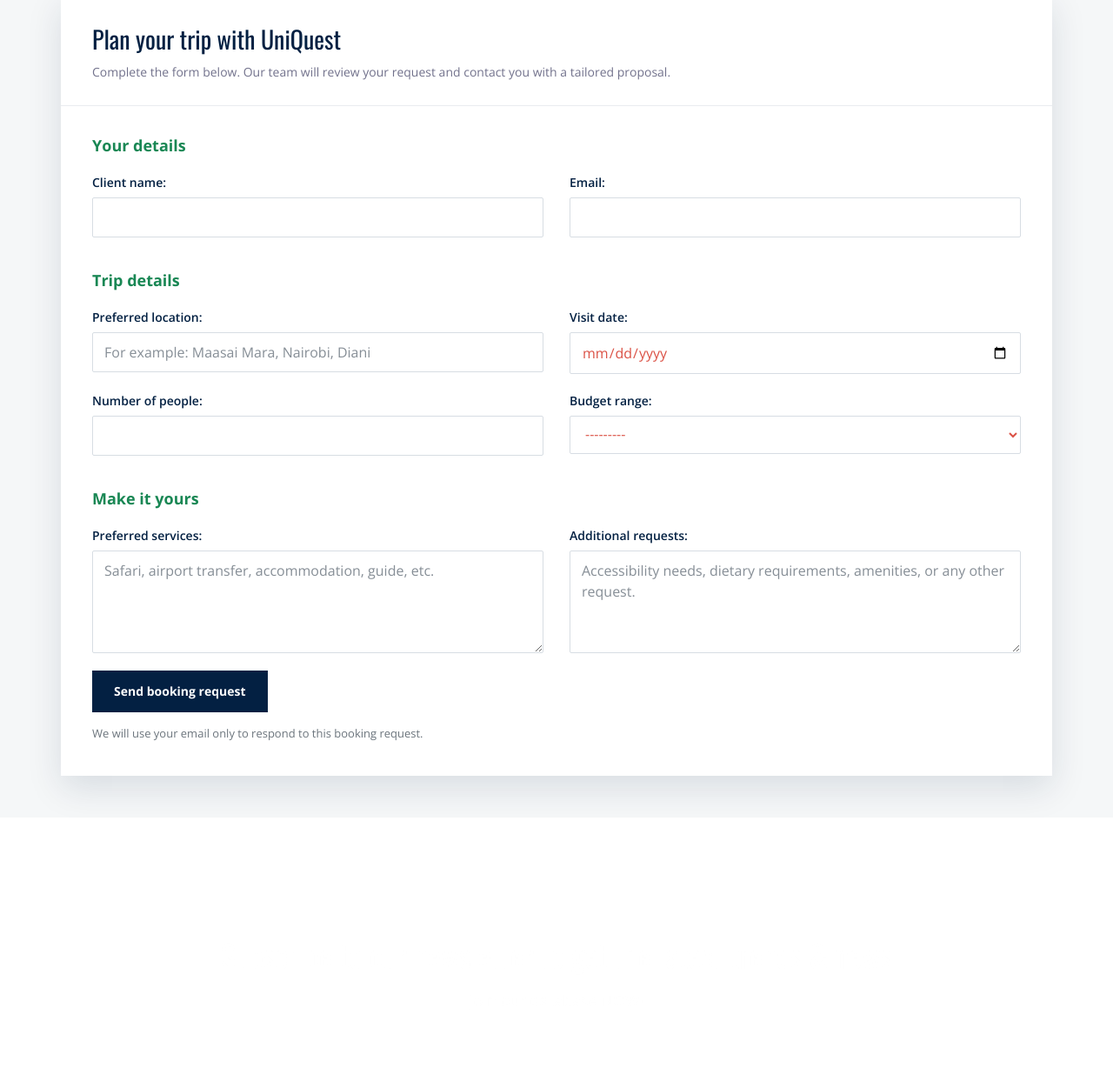
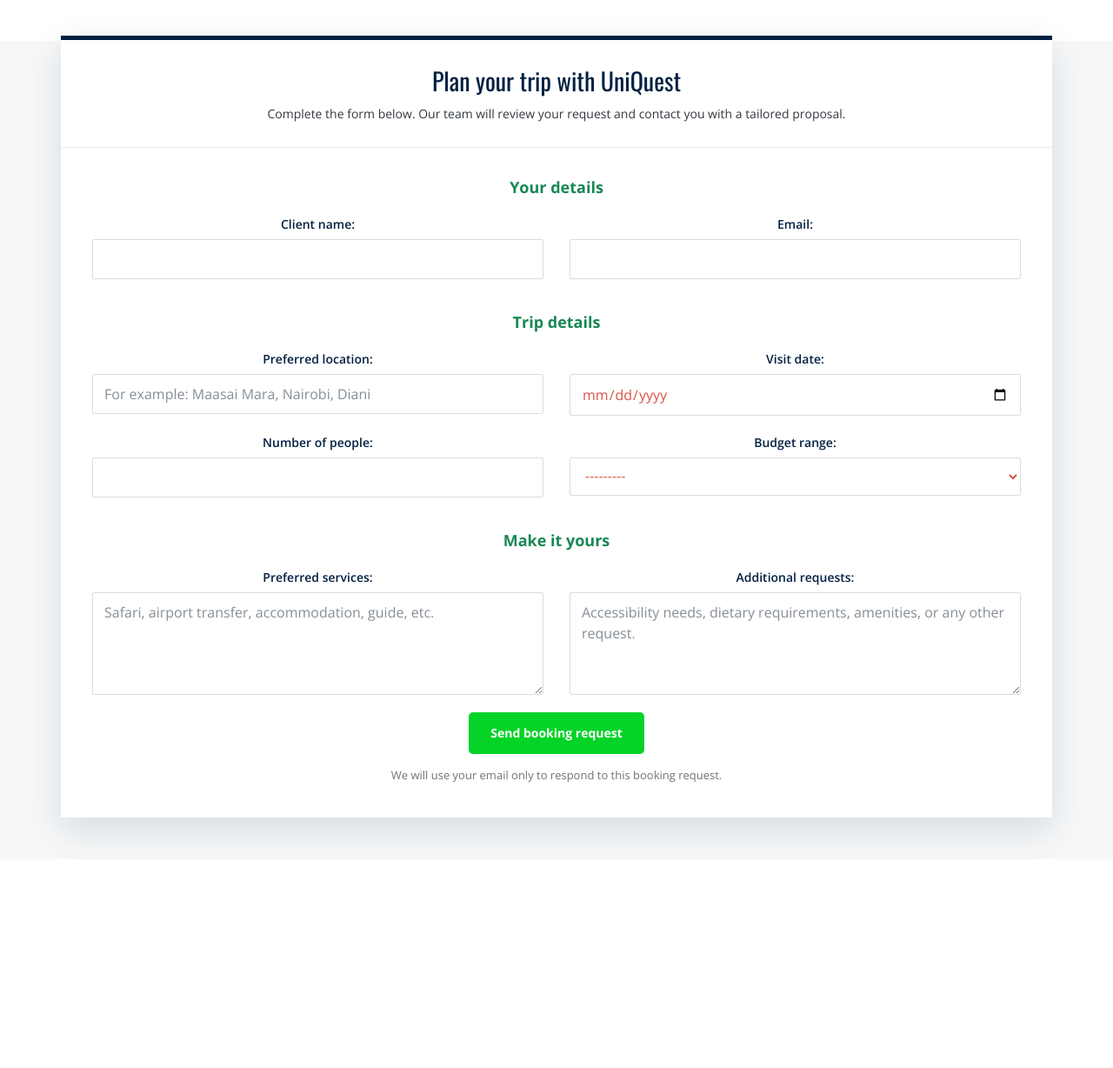
Before and after one commit to Cptzeph23/Tours-Travel, a Django app: page /booking/ in a window 1280 px wide. Shown: the part 311-1539 px from the top of the page at 87% size. Run offline with Django 3.2, Linux system fonts and the light colour scheme; some libraries are stand-ins or nearby versions.

Commit message:
booking UI

```diff
--- a/UniQuest/templates/booking.html
+++ b/UniQuest/templates/booking.html
@@ -7,18 +7,18 @@
     <div class="background_image" style="background-image:url({% static 'images/simba.jpg' %})"></div>
     <div class="container booking_hero_content">
         <div class="section_subtitle text-warning">your next adventure starts here</div>
-        <h1>Book your experience</h1>
-        <p class="mb-0">Tell us what you have in mind and we will help shape the journey.</p>
+        <h1 class="text-success">Book your experience</h1>
+        <p class="mb-0 text-warning">Tell us what you have in mind and we will help shape the journey.</p>
     </div>
 </section>
-<main class="booking_page py-5">
+<main class="booking_page py-5 mt-5">
     <div class="container">
         <div class="booking_panel">
             <div class="booking_intro">
-                <h2>Plan your trip with UniQuest</h2>
-                <p class="mb-0">Complete the form below. Our team will review your request and contact you with a tailored proposal.</p>
+                <h2 class="text-center">Plan your trip with UniQuest</h2>
+                <p class="mb-0 text-dark text-center">Complete the form below. Our team will review your request and contact you with a tailored proposal.</p>
             </div>
-            <form method="post" class="booking_form">
+            <form method="post" class="booking_form" style="align-items: center; align-content: center; justify-content: center; text-align: center;">
                 {% csrf_token %}
                 {% if form.non_field_errors %}<div class="alert alert-danger">{{ form.non_field_errors }}</div>{% endif %}
                 <div class="booking_section_title">Your details</div>
@@ -38,7 +38,7 @@
                     <div class="col-md-6 booking_field">{{ form.preferred_services.label_tag }}{{ form.preferred_services }}{% for error in form.preferred_services.errors %}<small class="text-danger d-block">{{ error }}</small>{% endfor %}</div>
                     <div class="col-md-6 booking_field">{{ form.additional_requests.label_tag }}{{ form.additional_requests }}{% for error in form.additional_requests.errors %}<small class="text-danger d-block">{{ error }}</small>{% endfor %}</div>
                 </div>
-                <button type="submit" class="booking_submit">Send booking request</button>
+                <button type="submit" class="booking_submit text-center" style="background-color: #05d327; color: white; border-radius: 5px;">Send booking request</button>
                 <p class="booking_note mb-0">We will use your email only to respond to this booking request.</p>
             </form>
         </div>
```
